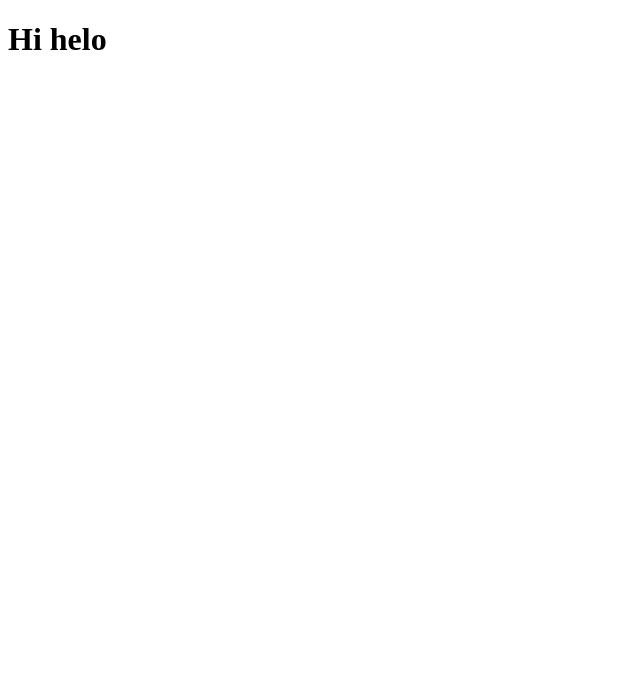
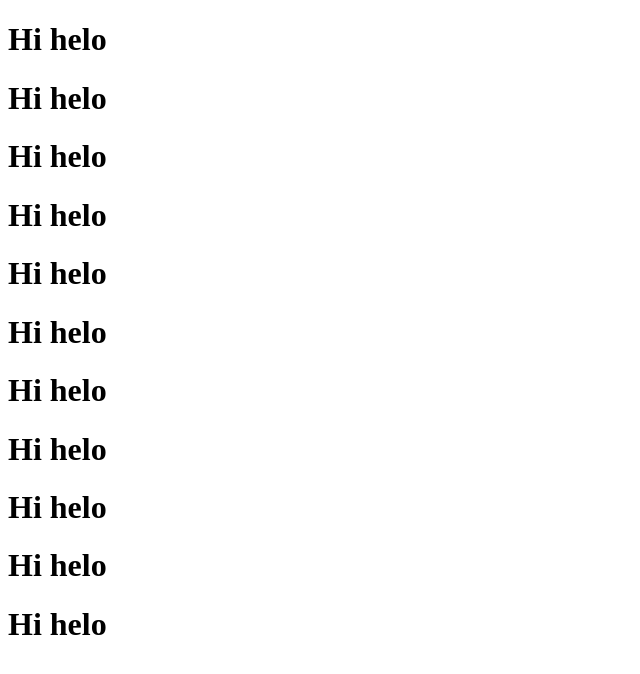
Before and after one commit to balaji151622-tech/portfolio, a plain HTML site: page index.html in a window 1280 px wide. Shown: the whole page, without its empty margins (0-640 px from the left). Drawn offline with Linux system fonts and the light colour scheme.

Commit message:
10 h1 potuken

```diff
--- a/index.html
+++ b/index.html
@@ -8,5 +8,15 @@
 <body>
 
     <h1>Hi helo</h1>
+    <h1>Hi helo</h1>
+    <h1>Hi helo</h1>
+    <h1>Hi helo</h1>
+    <h1>Hi helo</h1>
+    <h1>Hi helo</h1>
+    <h1>Hi helo</h1>
+    <h1>Hi helo</h1>
+    <h1>Hi helo</h1>
+    <h1>Hi helo</h1>
+    <h1>Hi helo</h1>
 </body>
 </html>
```
